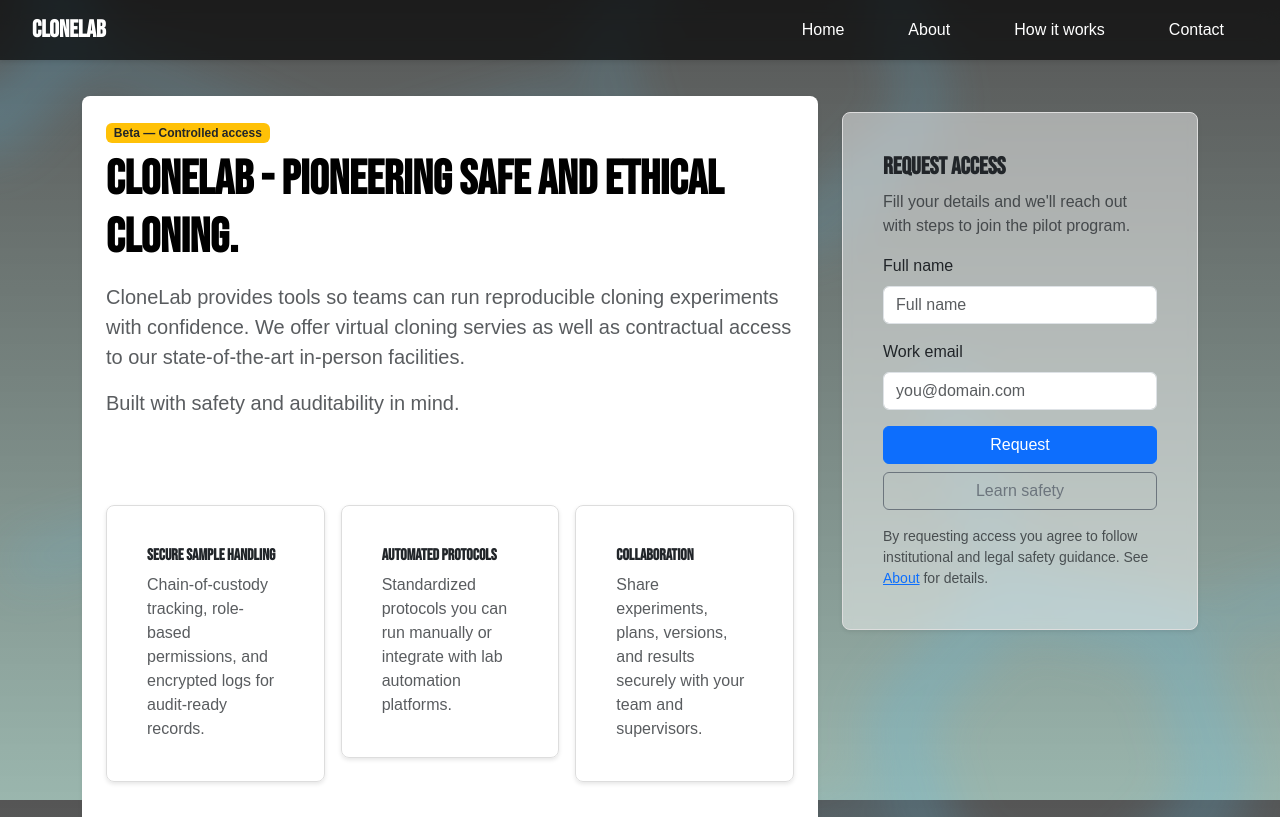
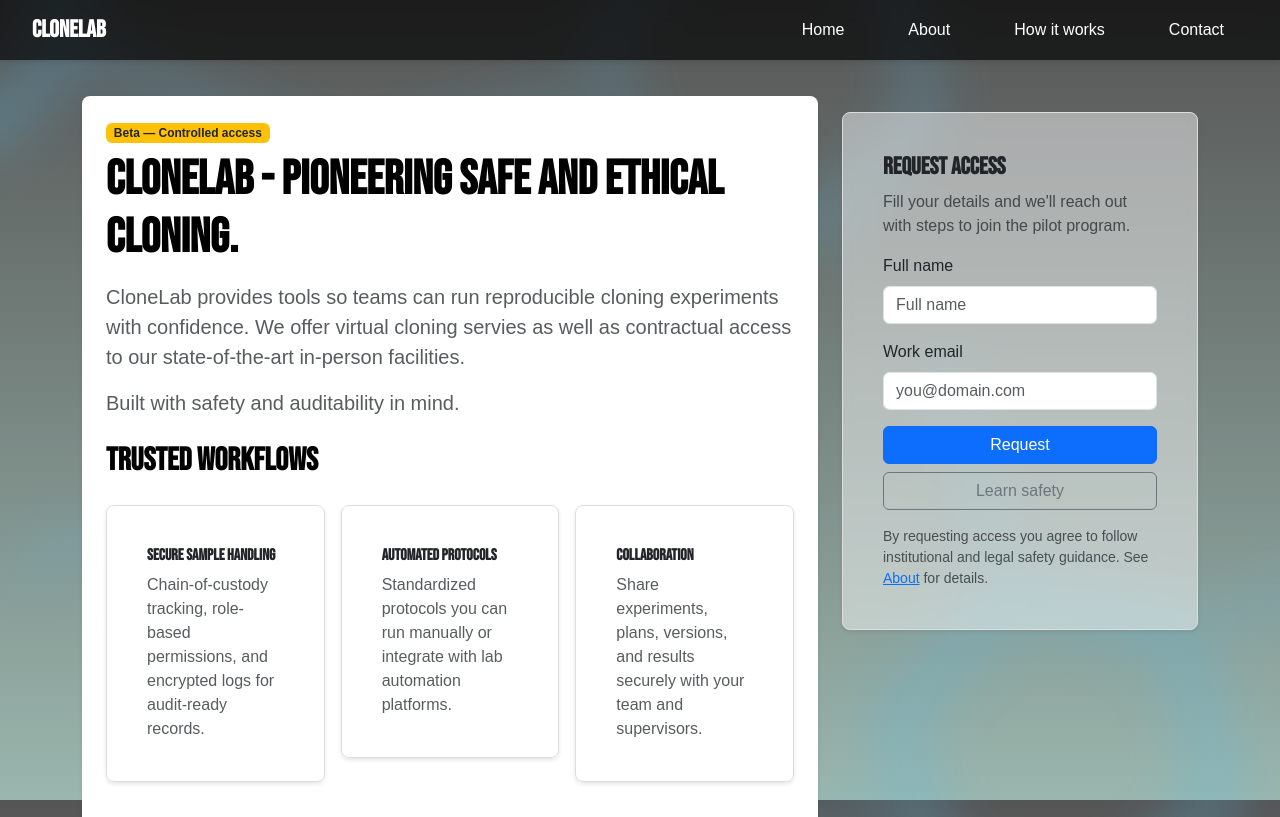
Before and after one commit to walnutta/framework-challenge, a plain HTML site: page index.html in a window 1280 px wide. Shown: the top 817 px of the page. Drawn offline with nearby package versions, Linux system fonts and the light colour scheme.

Commit message:
color change

```diff
--- a/screen.css
+++ b/screen.css
@@ -200,6 +200,10 @@ h2, h3, h4, h5, h6 {
     font-family: 'Bebas Neue', sans-serif;
 }
 
+h2.mt-4 {
+  color:#000000
+}
+
 .tag {
      font-size: 1.5rem;
     margin-top: 1rem;
```
